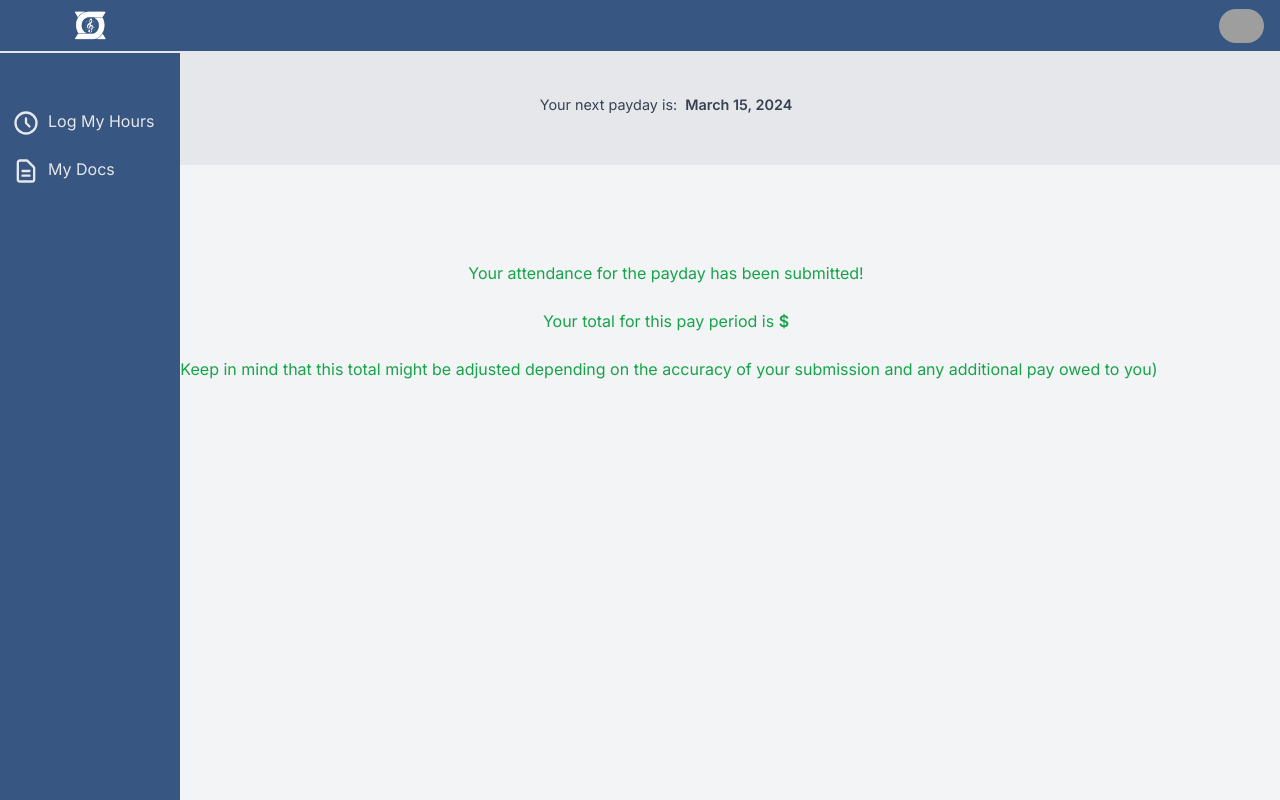
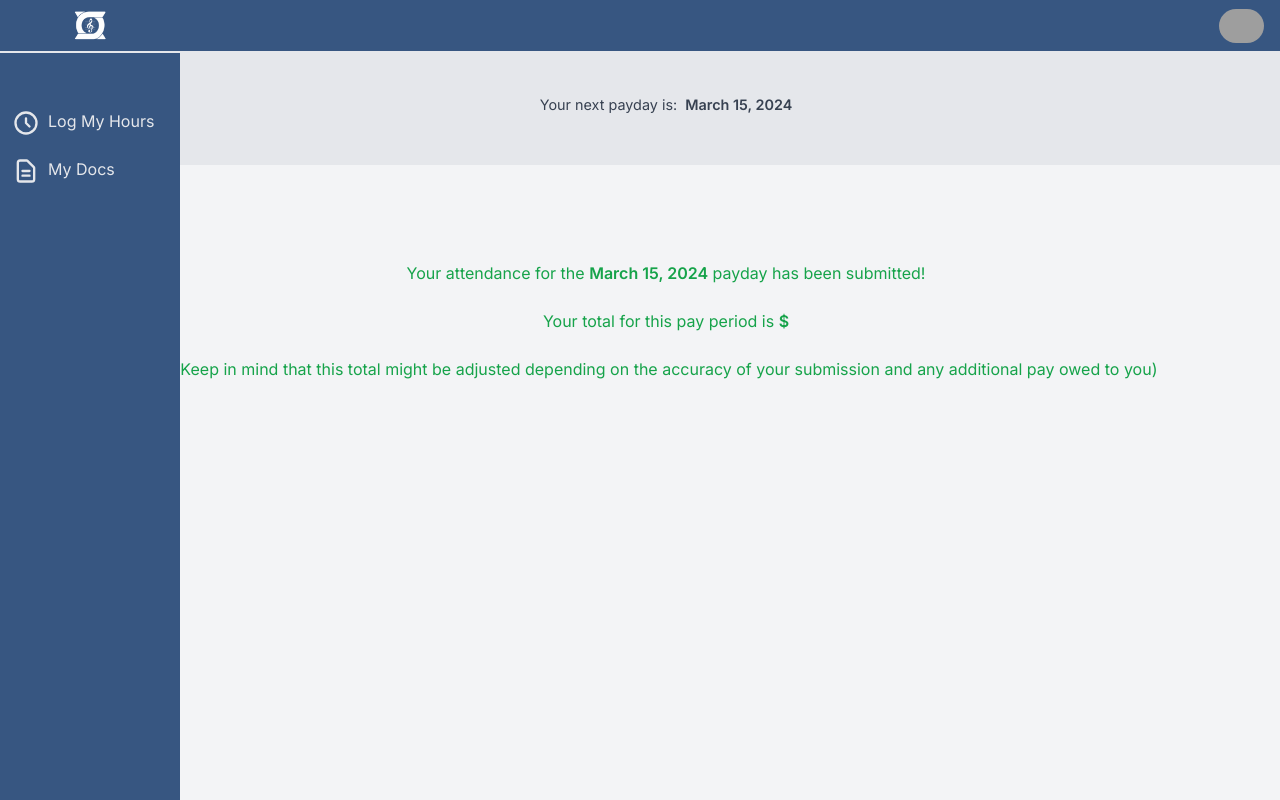
Before and after one commit to tbabyuk/dcam-staff-nextjs-new, a Next.js app: page /attendance/completed in a window 1280 px wide. Built offline with nearby package versions, Linux system fonts and the light colour scheme; no server answers; the database is empty; grey boxes are pictures that could not be loaded.

Commit message:
fixed date display on attendance/complated page

```diff
--- a/app/(pages)/attendance/completed/page.jsx
+++ b/app/(pages)/attendance/completed/page.jsx
@@ -10,7 +10,7 @@ const CompletedPage = () => {
 
   const router = useRouter()
   const {data: session} = useSession()
-  const {closestPayday} = usePayday()
+  const {closestPaydayFormatted} = usePayday()
   const [errorMessage, setErrorMessage] = useState("")
   const [payTotal, setPayTotal] = useState(null)
 
@@ -106,12 +106,11 @@ const CompletedPage = () => {
             {errorMessage
                 ? (<span className="text-red-600">{errorMessage}</span>)
                 : (<span className="text-green-600">
-                        Your attendance for the <span className="font-semibold">{closestPayday}</span> payday has been submitted!<br /><br />
+                        Your attendance for the <span className="font-semibold">{closestPaydayFormatted}</span> payday has been submitted!<br /><br />
                         Your total for this pay period is <span className="font-semibold">${payTotal && payTotal.toFixed(2)}</span><br /><br />
                         (Keep in mind that this total might be adjusted depending on the accuracy of your submission and any additional pay owed to you)
                    </span>)
             }
-
       </p>
     </main>
   )
```
